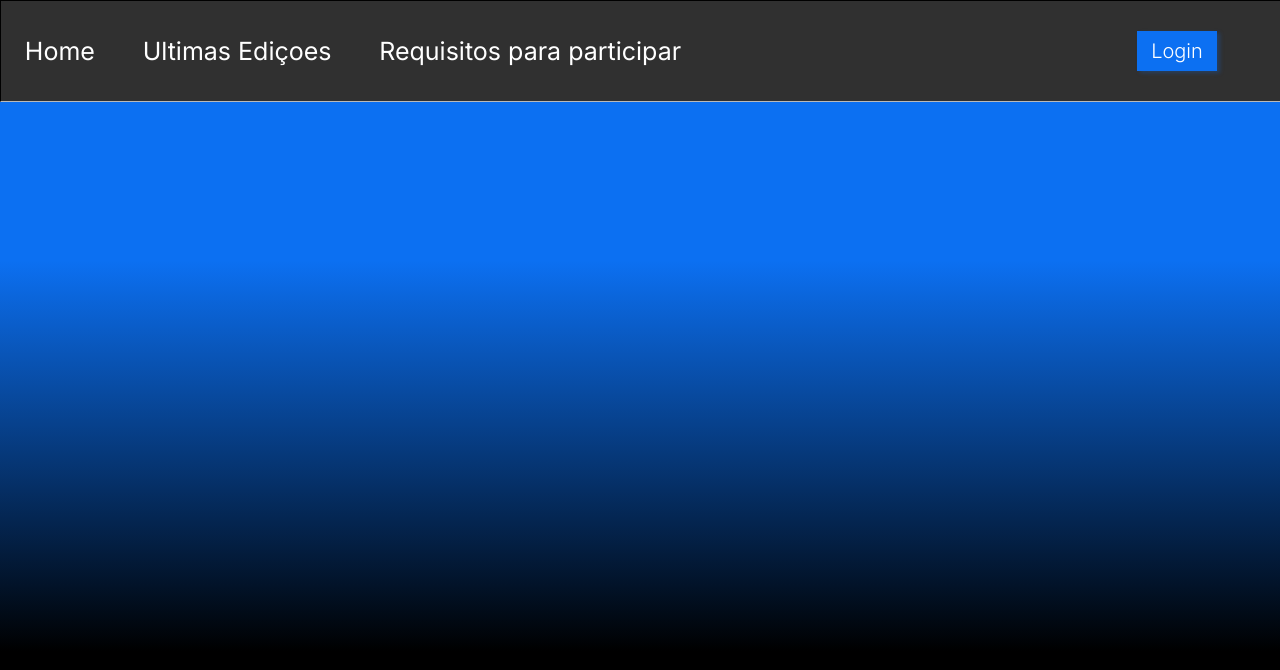
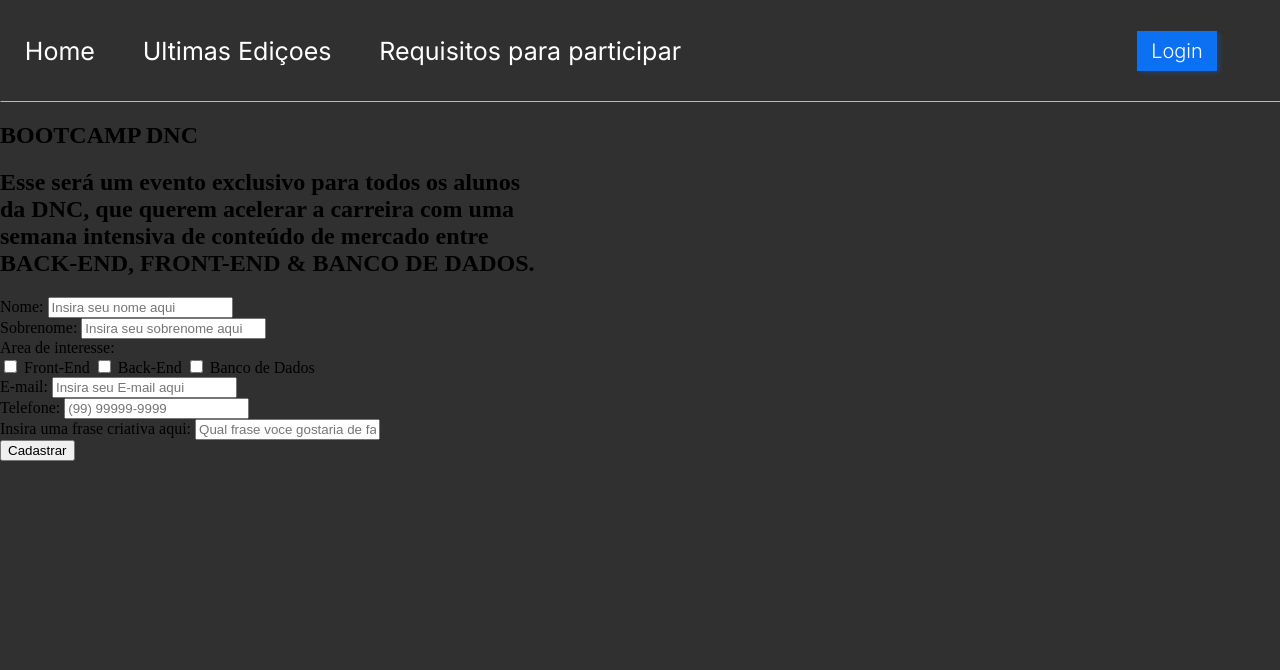
Before and after one commit to Feramalho-CTR/bootcamp-projeto, a plain HTML site: page index.html in a window 1280 px wide. Drawn offline with Linux system fonts and the light colour scheme.

Commit message:
atuaizaçao area central

```diff
--- a/index.html
+++ b/index.html
@@ -18,9 +18,59 @@
         </div>
         <button>Login</button>
     </nav>
-    <div style="height: 1200px;">
+    <section>
+        <header>
+            <h1>BOOTCAMP DNC</h1>
 
-    </div>
+            <H2>
+                Esse será um evento exclusivo para todos os alunos <br>
+                da <b>DNC</b>, que querem <span class="funPret"> acelerar a carreira</span> com uma <br>
+                semana intensiva de conteúdo de mercado entre <br>
+                <span class="funPret">BACK-END, FRONT-END & BANCO DE DADOS.</span>
+            </H2>
+        </header>
+        <form>
+            <div class="form-group">
+                <label>Nome:</label>
+                <input type="text" placeholder="Insira seu nome aqui">
+            </div>
+            <div class="form-group">
+                <label>Sobrenome:</label>
+                <input type="text" placeholder="Insira seu sobrenome aqui">
+            </div>
+            <div class="form-group">
+                <label>Area de interesse:</label>
+                <div class="chekbox-itens">
+                    <input type="checkbox" value="front">
+                    <label>Front-End</label>
+
+
+                    <input type="checkbox" value="back">
+                    <label>Back-End</label>
+
+
+                    <input type="checkbox" value="bDados">
+                    <label>Banco de Dados</label>
+                </div>
+            </div>
+
+            <div class="form-group">
+                <label>E-mail:</label>
+                <input type="text" placeholder="Insira seu E-mail aqui">
+            </div>
+
+            <div class="form-group">
+                <label>Telefone:</label>
+                <input type="text" placeholder="(99) 99999-9999">
+            </div>
+
+            <div class="form-group">
+                <label>Insira uma frase criativa aqui:</label>
+                <input type="text" placeholder="Qual frase voce gostaria de falar? :)">
+            </div>
+            <input type="submit" value="Cadastrar">
+        </form>
+    </section>
 
 </body>
 </html>
--- a/style.css
+++ b/style.css
@@ -4,16 +4,15 @@ body{
     margin: 0;
     padding: 0;
     overflow-x: hidden; /* Evita a barra de rolagem horizontal */
-    height: 100%;
-    background: linear-gradient(180deg, rgba(12, 112, 242, 1) 20%,rgba(0, 0, 0, 1) 50%);
+    background: linear-gradient(180deg, rgba(12, 112, 242, 1) 20%, #303030(0, 0, 0, 1) 100%);
     background-repeat: no-repeat;
-
+    background-color: #303030;
 
 }
 #navPrincipal{
     width: 100%;
     height: 100px;
-    border: 1px solid black;
+    border: 1px solid #303030;
     background-color: #303030;
     display: flex;
     justify-content: space-between;
```
